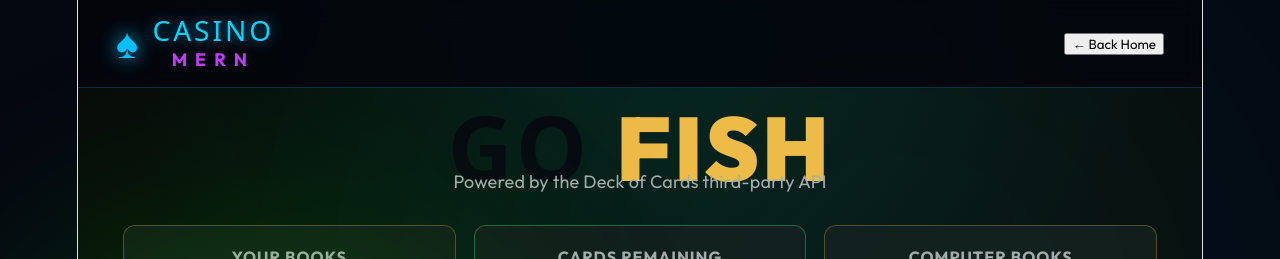
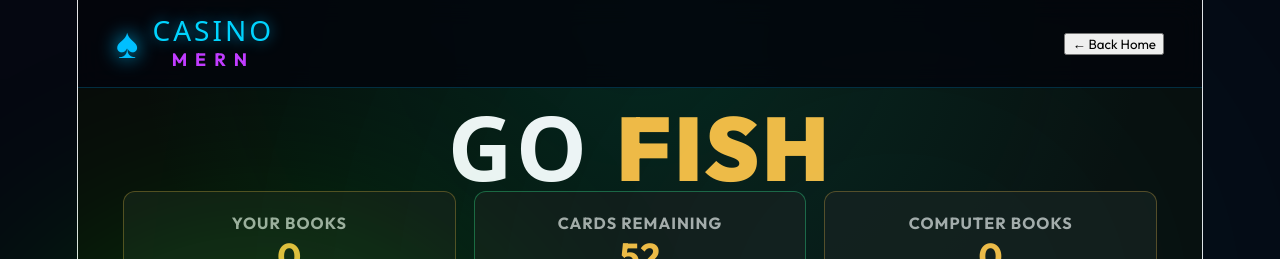
Before and after one commit to JGoslant-CS/CasinoMern, a React (Vite) app in the folder client/: page /go-fish in a window 1280 px wide. Shown: the top 259 px of the page. Built offline with nearby package versions, Linux system fonts and the light colour scheme; no server answers.

Commit message:
changed some text color that blended in on background and werent able to be read

```diff
--- a/client/src/index.css
+++ b/client/src/index.css
@@ -1,6 +1,6 @@
 :root {
   --text: #6b6375;
-  --text-h: #08060d;
+  --text-h: #f3f4f6;
   --bg: #fff;
   --border: #e5e4e7;
   --code-bg: #f4f3ec;
--- a/client/src/pages/GoFishPage.jsx
+++ b/client/src/pages/GoFishPage.jsx
@@ -565,9 +565,6 @@ function GoFishPage() {
             GO <span>FISH</span>
           </h1>
 
-          <p className="go-fish-subtitle">
-            Powered by the Deck of Cards third-party API
-          </p>
         </header>
 
         <section className="go-fish-scoreboard">
```
